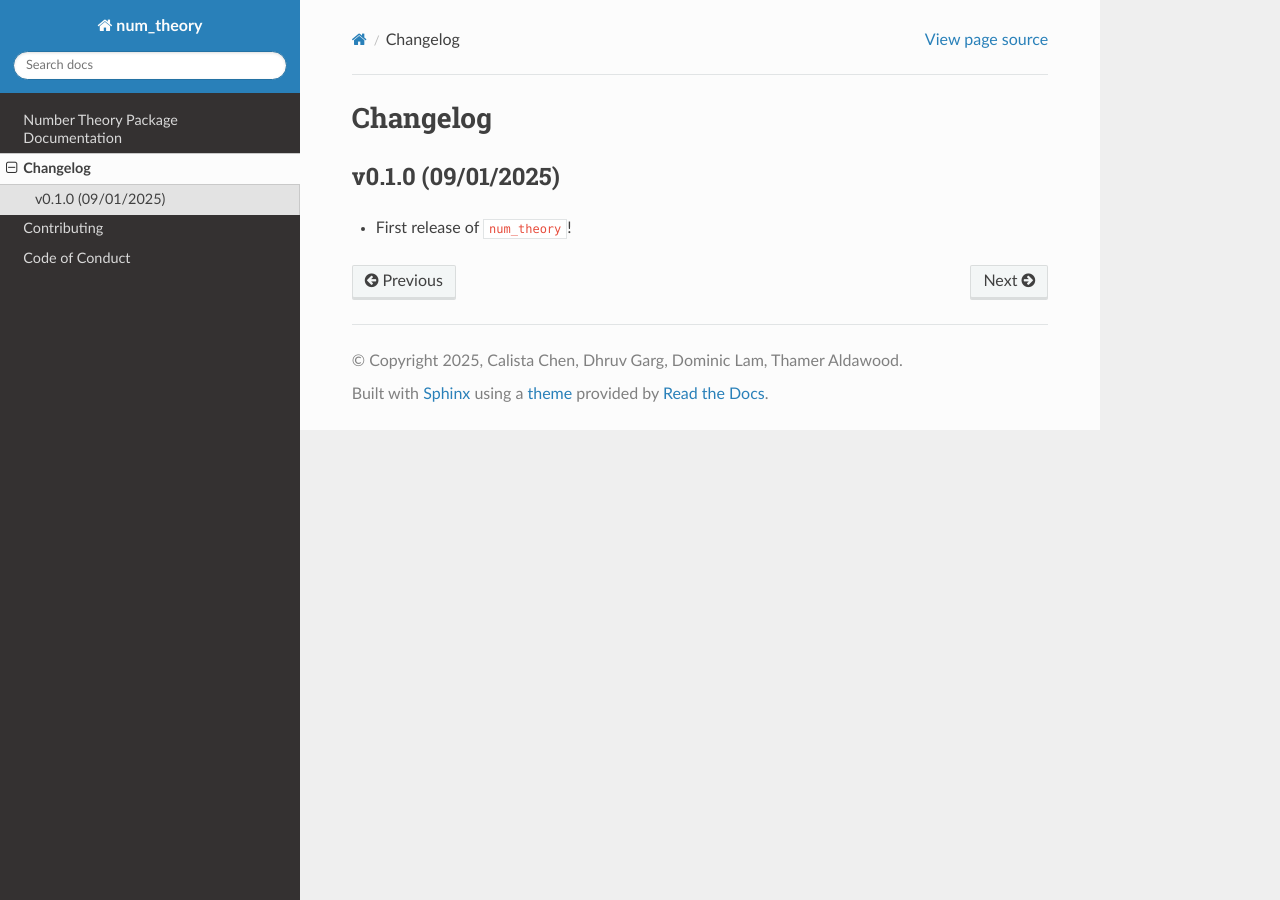
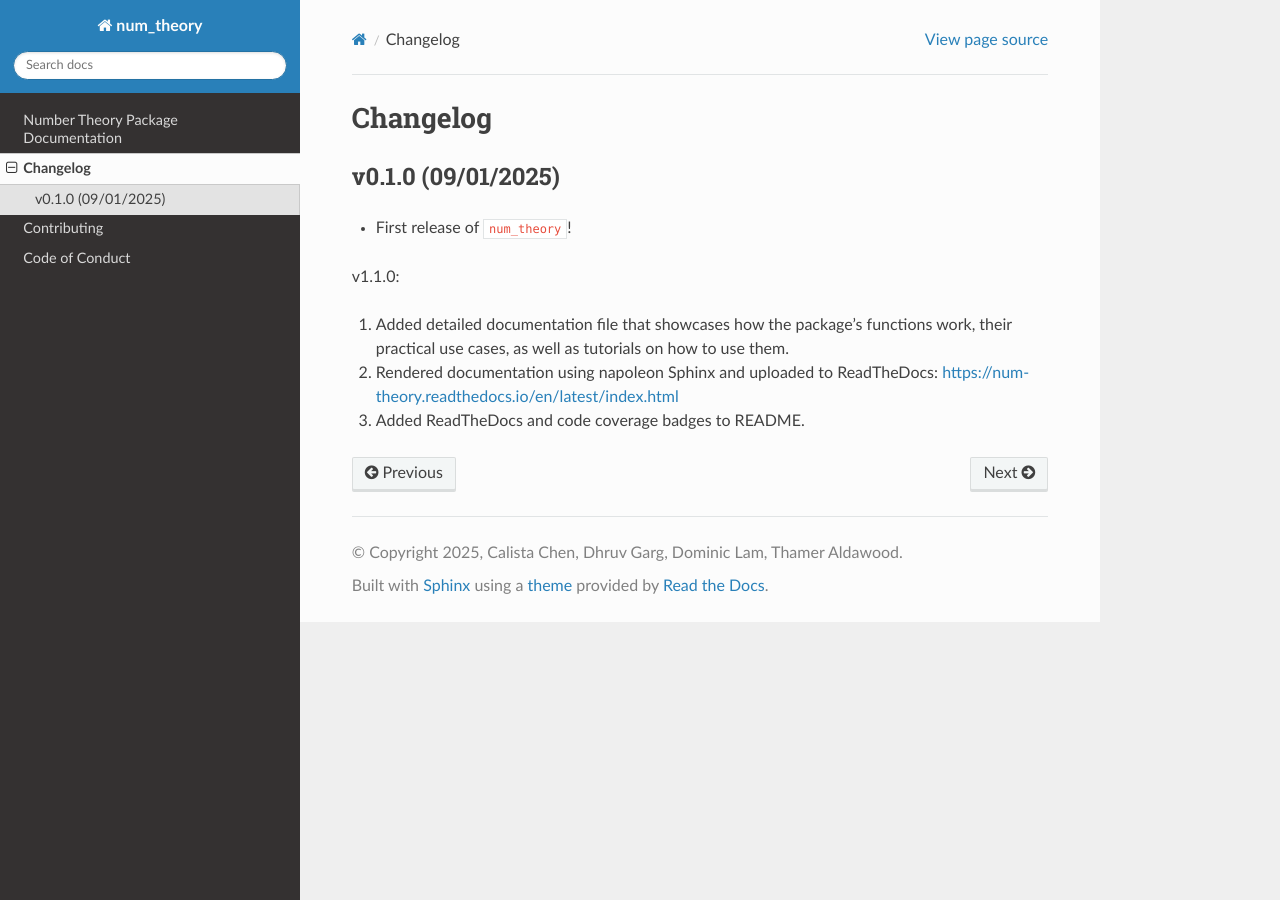
Before and after one commit to UBC-MDS/num_theory, a Sphinx documentation site: the page built from docs/changelog.md, in a window 1280 px wide. Built offline with Sphinx 7.4.7 and the Read the Docs theme 3.1.0, drawn with Linux system fonts in a browser that asks for light colours; pages that are not in the unit, such as notebooks, are missing from menus.

Commit message:
Cleaned up doc. Added changes to changelog

````diff
--- a/docs/changelog.md
+++ b/docs/changelog.md
@@ -1,2 +1,8 @@
 ```{include} ../CHANGELOG.md
 ```
+
+v1.1.0:
+
+1. Added detailed documentation file that showcases how the package's functions work, their practical use cases, as well as tutorials on how to use them.
+2. Rendered documentation using napoleon Sphinx and uploaded to ReadTheDocs: <https://num-theory.readthedocs.io/en/latest/index.html>
+3. Added ReadTheDocs and code coverage badges to README.
````
Also changed, not shown: docs/example.ipynb, docs/img/Compute_sum_formula.png (added), docs/img/nth_term_formula.png (added).
